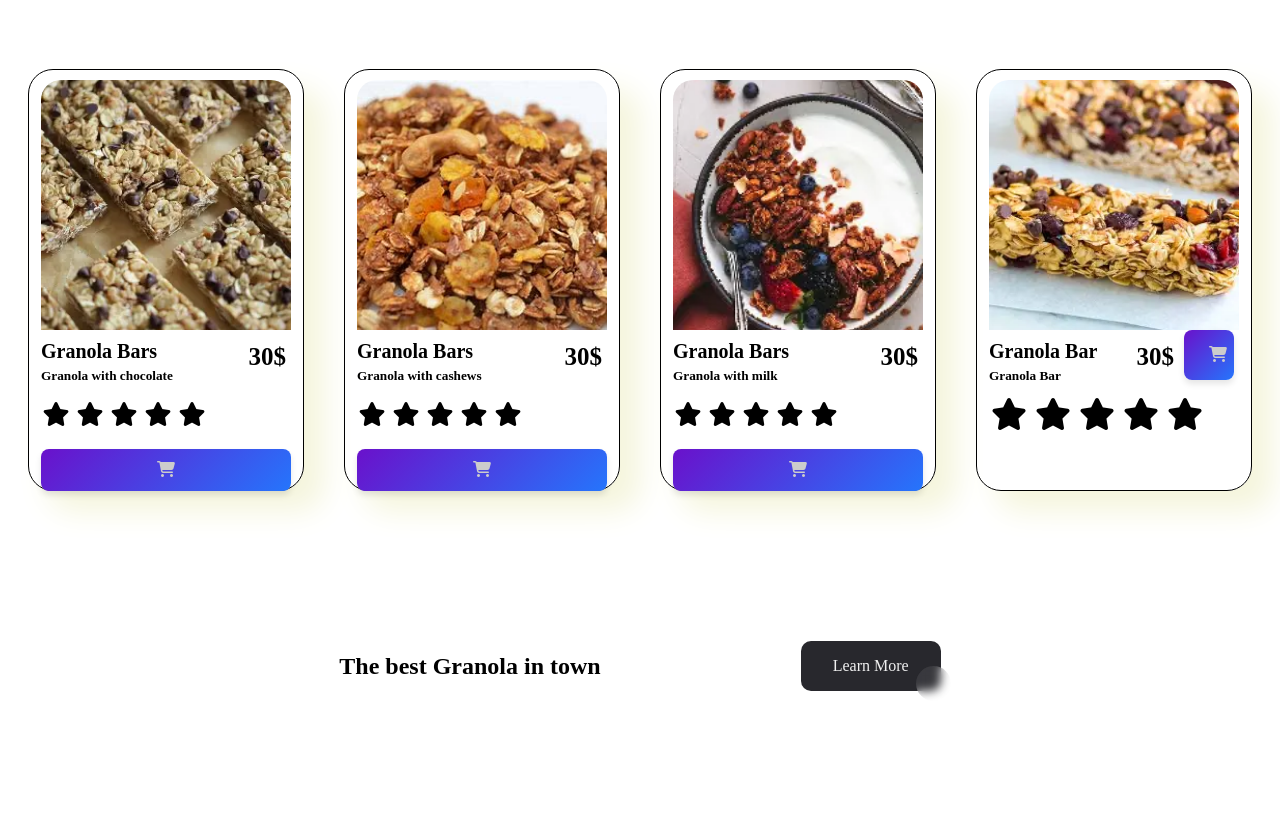
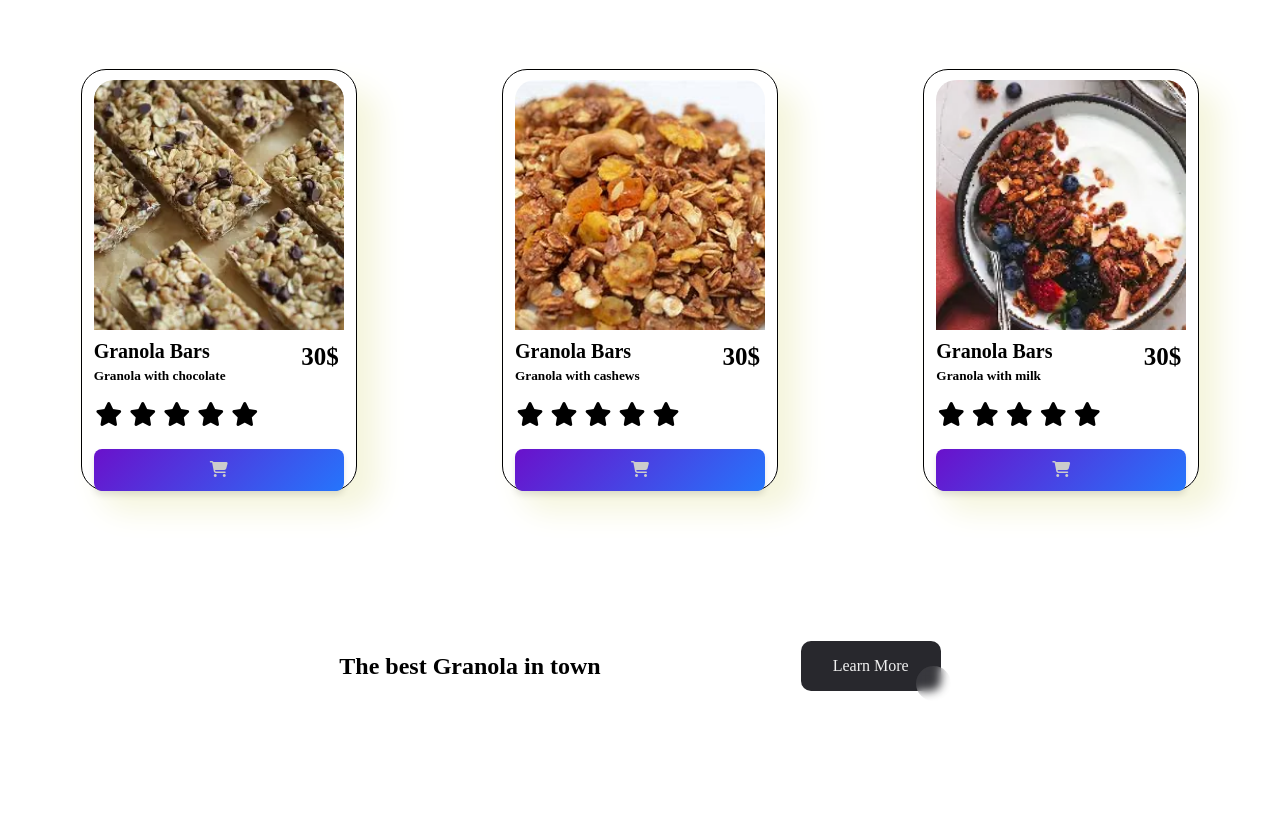
Before and after one commit to Kcoder21/e-commerce-, a plain HTML site: page page.html in a window 1280 px wide. Shown: the part 1190-2013 px from the top of the page. Drawn offline with Linux system fonts and the light colour scheme.

Commit message:
Add files via upload

```diff
--- a/page.html
+++ b/page.html
@@ -128,7 +128,7 @@
       </div>
 
       <!-- 4th Product -->
-      <div class="pro">
+      <!-- <div class="pro">
         <div class="imgCont">
           <img src="./assests/bar.webp" alt="" />
         </div>
@@ -150,7 +150,7 @@
             </button>
           </div>
         </div>
-      </div>
+      </div> -->
     </div>
   </section>
 
```
